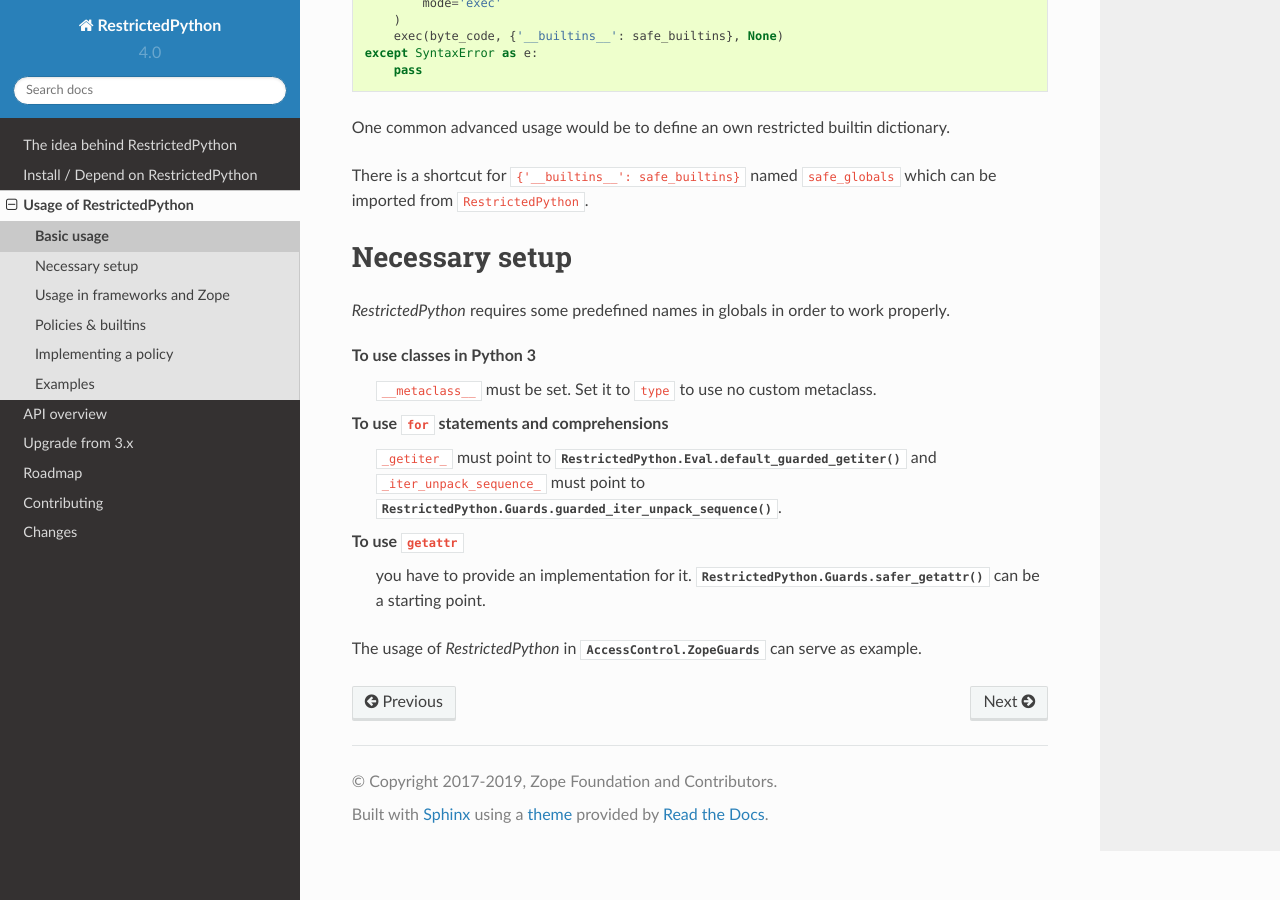
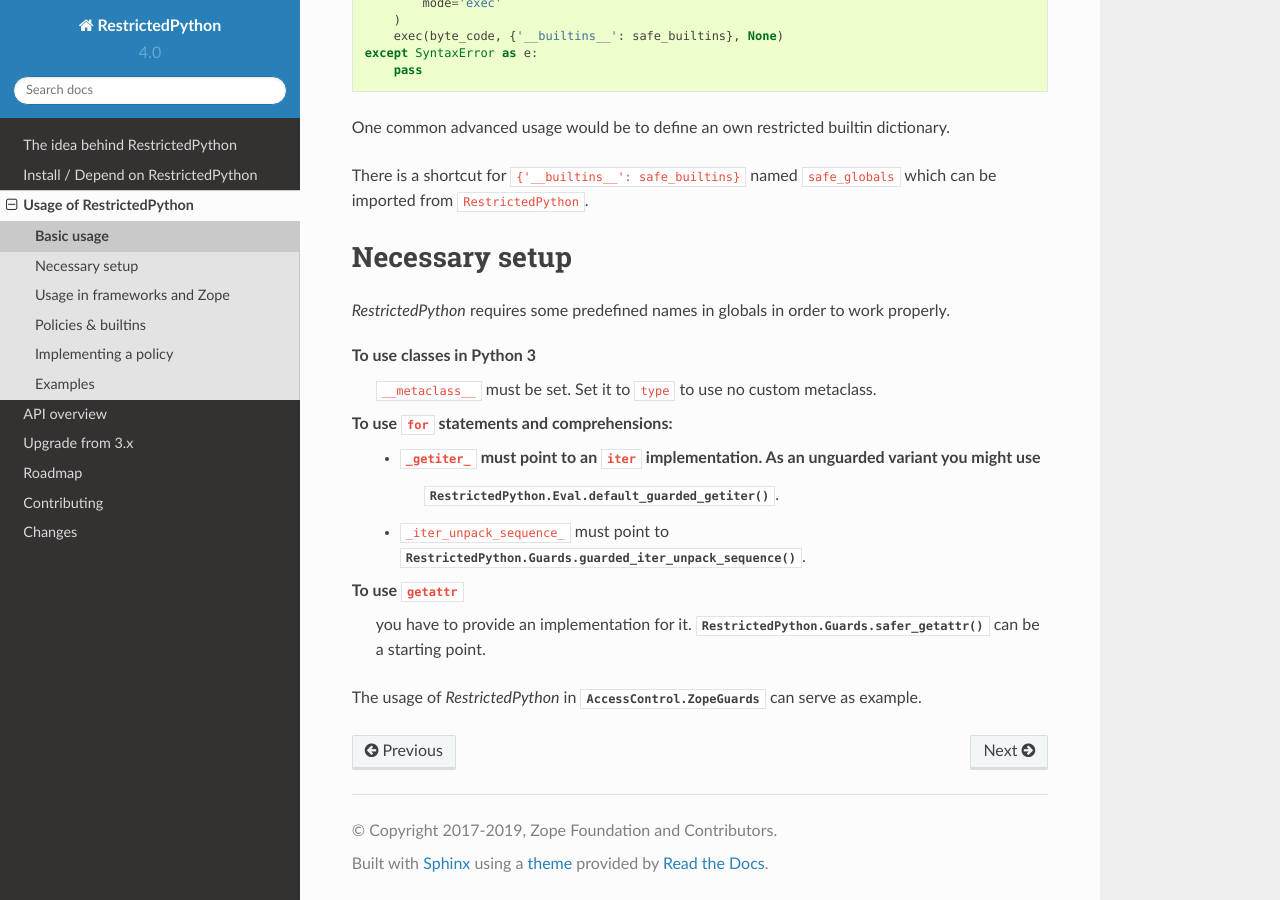
Before and after one commit to zopefoundation/RestrictedPython, a Sphinx documentation site: the page built from docs/usage/basic_usage.rst, in a window 1280 px wide and 900 px high, scrolled down 1780 px. Built offline with Sphinx 7.4.7 and the Read the Docs theme 2.0.0, drawn with Linux system fonts in a browser that asks for light colours.

Commit message:
Fix documentation.
[skip ci]

```diff
--- a/docs/usage/basic_usage.rst
+++ b/docs/usage/basic_usage.rst
@@ -103,9 +103,11 @@
 To use classes in Python 3
     ``__metaclass__`` must be set. Set it to ``type`` to use no custom metaclass.
 
-To use ``for`` statements and comprehensions
-    ``_getiter_`` must point to :func:`RestrictedPython.Eval.default_guarded_getiter` and
-    ``_iter_unpack_sequence_`` must point to :func:`RestrictedPython.Guards.guarded_iter_unpack_sequence`.
+To use ``for`` statements and comprehensions:
+    * ``_getiter_`` must point to an ``iter`` implementation. As an unguarded variant you might use
+       :func:`RestrictedPython.Eval.default_guarded_getiter`.
+
+    *  ``_iter_unpack_sequence_`` must point to :func:`RestrictedPython.Guards.guarded_iter_unpack_sequence`.
 
 To use ``getattr``
     you have to provide an implementation for it.
```
